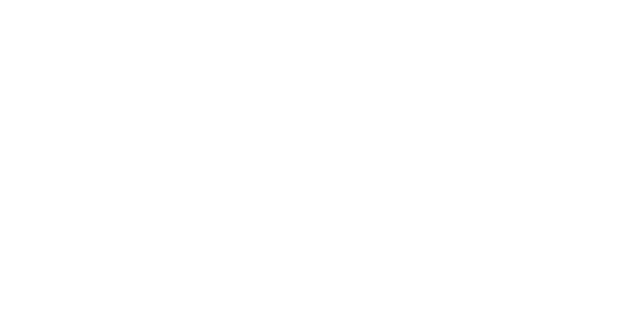
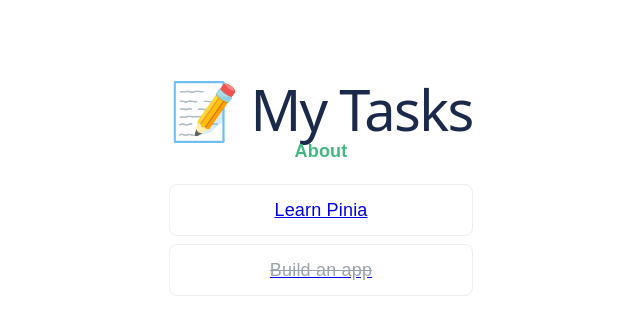
Before and after one commit to erennuevo/nuevo-liberenea-frontend, a Vue app: page /home in a window 1280 px wide. Before the commit this address had no page. Shown: the top 334 px of the page, without its empty margins (319-959 px from the left). Built offline with nearby package versions, Linux system fonts and the light colour scheme.

Commit message:
Task 3 with Pinia

```diff
--- a/package.json
+++ b/package.json
@@ -9,6 +9,7 @@
     "preview": "vite preview"
   },
   "dependencies": {
+    "pinia": "^3.0.4",
     "vue": "^3.5.34",
     "vue-router": "^5.1.0"
   },
--- a/src/main.ts
+++ b/src/main.ts
@@ -1,10 +1,13 @@
 import { createApp } from "vue";
+import { createPinia } from "pinia";
 import "./style.css";
 import App from "./App.vue";
-import router from "./routers/index.ts";
+import router from "./routers/index.js";
 
 const app = createApp(App);
+const pinia = createPinia();
 
 app.use(router);
+app.use(pinia);
 
 app.mount("#app");
--- /dev/null
+++ b/src/routers/index.js
@@ -0,0 +1,101 @@
+// =============================================================
+//  DAY 3 ASSIGNMENT — Vue Router: router/index.js
+//  Topic: Dynamic Routes, Navigation Guards, Programmatic Navigation
+//  Files: router/index.js  |  HomeView.vue  |  TaskDetailView.vue
+//  Time: 60 minutes
+// =============================================================
+//
+// OBJECTIVE
+// ---------
+// Add client-side routing to your task app. Students will create a
+// multi-page SPA with dynamic routes, query params, and a guard that
+// protects the detail page from invalid task IDs.
+//
+// WHAT TO BUILD
+// -------------
+//  1. /home         → HomeView.vue  (task list with router-link to each task)
+//  2. /task/:id     → TaskDetailView.vue  (detail page for one task)
+//  3. /about        → AboutView.vue  (static info page)
+//  4. /             → redirects to /home
+//
+// NAVIGATION GUARD
+// ----------------
+//  If the user navigates to /task/:id with a non-existent ID:
+//  → redirect to /home?error=notfound
+//  HomeView should display a warning banner when it sees ?error=notfound
+//
+// REQUIREMENTS (Acceptance Criteria)
+// ------------------------------------
+//  [x] Install vue-router@4: npm install vue-router@4
+//  [x] createRouter with createWebHistory
+//  [x] Dynamic route: /task/:id (params.id is a string — cast to Number)
+//  [x] router.beforeEach checks if the task exists
+//  [x] router-link used on HomeView for navigation (not <a> tags)
+//  [x] useRoute() used in TaskDetailView to read params.id
+//  [x] useRouter() used for the "Back" button (programmatic navigation)
+//  [x] App.vue contains <RouterView />
+//
+// EXTENSION
+// ---------
+//  - Add a /stats route that shows total/done/pending counts
+//  - Add router-link-active styling to the nav links
+//  - Add a page transition animation using Vue's <Transition> component
+//
+// HINTS (read only if stuck)
+// ---------------------------
+//  Hint 1: import { createRouter, createWebHistory } from 'vue-router'
+//  Hint 2: { path: '/task/:id', component: TaskDetailView, meta: { requiresTask: true } }
+//  Hint 3: router.beforeEach((to, from, next) => { ... next() ... })
+//  Hint 4: In TaskDetailView — const route = useRoute(); route.params.id
+//  Hint 5: Cast param to number — Number(route.params.id) or parseInt(route.params.id)
+//  Hint 6: For the error banner — useRoute().query.error === 'notfound'
+//  Hint 7: Always call next() at the end of beforeEach or navigation hangs!
+// =============================================================
+
+import { createRouter, createWebHistory } from "vue-router";
+
+// TODO 1: Import your view components
+import HomeView from "../views/HomeView.vue";
+import TaskDetailView from "../views/TaskDetailView.vue";
+import AboutView from "../views/AboutView.vue";
+
+// TODO 2: Import your Pinia task store so the guard can check if a task exists
+// import { useTaskStore } from '@/stores/taskStore'
+
+const routes = [
+  // TODO 3: Add a redirect from '/' to '/home'
+  { path: "/", redirect: "/home" },
+
+  // TODO 4: Add the /home route
+  { path: "/home", component: HomeView },
+
+  // TODO 5: Add the /task/:id dynamic route
+  // Add meta: { requiresTask: true } so the guard knows to protect it
+  {
+    path: "/task/:id",
+    component: TaskDetailView,
+    meta: { requiresTask: true },
+  },
+
+  // TODO 6: Add the /about route
+  { path: "/about", component: AboutView },
+];
+
+const router = createRouter({
+  // TODO 7: Use createWebHistory() for clean URLs
+  history: createWebHistory(),
+  routes,
+});
+
+// TODO 8: Add a beforeEach navigation guard
+// - Check if to.meta.requiresTask is true
+// - If so, get the task store and check if a task with to.params.id exists
+// - If NOT found: next({ path: '/home', query: { error: 'notfound' } })
+// - If found (or not a protected route): next()
+// router.beforeEach((to, from, next) => {
+//   if (to.meta.requiresTask == true) {
+//   }
+//   next(); // don't remove this — it must always be called
+// });
+
+export default router;
--- a/src/routers/index.ts
+++ b/src/routers/index.ts
@@ -1,28 +1,28 @@
-import { createRouter, createWebHistory } from "vue-router";
+// import { createRouter, createWebHistory } from "vue-router";
 
-import Task1 from "../views/Task1.vue";
-import TaskListView from "../views/TaskListView.vue";
-import Homepage from "../views/Homepage.vue";
+// import Task1 from "../views/TaskCounter.vue/index.js";
+// import TaskListView from "../views/TaskListView.vue";
+// import Homepage from "../views/Homepage.vue";
 
-const router = createRouter({
-  history: createWebHistory(),
-  routes: [
-    {
-      path: "/",
-      name: "home",
-      component: Homepage,
-    },
-    {
-      path: "/task-counter",
-      name: "task-counter",
-      component: Task1,
-    },
-    {
-      path: "/task-list",
-      name: "task-list",
-      component: TaskListView,
-    },
-  ],
-});
+// const router = createRouter({
+//   history: createWebHistory(),
+//   routes: [
+//     {
+//       path: "/",
+//       name: "home",
+//       component: Homepage,
+//     },
+//     {
+//       path: "/task-counter",
+//       name: "task-counter",
+//       component: Task1,
+//     },
+//     {
+//       path: "/task-list",
+//       name: "task-list",
+//       component: TaskListView,
+//     },
+//   ],
+// });
 
-export default router;
+// export default router;
--- /dev/null
+++ b/src/stores/taskStore.js
@@ -0,0 +1,12 @@
+import { defineStore } from "pinia";
+
+export const useTaskStore = defineStore("taskStore", {
+  state: () => ({
+    tasks: [
+      { id: 1, name: "Learn Pinia", done: false, dueDate: "June 19, 2026" },
+      { id: 2, name: "Build an app", done: true, dueDate: "June 19, 2026" },
+    ],
+  }),
+  getters: {},
+  actions: {},
+});
--- /dev/null
+++ b/src/views/AboutView.vue
@@ -0,0 +1,3 @@
+<template>
+  <h1>This is the About View</h1>
+</template>
--- /dev/null
+++ b/src/views/HomeView.vue
@@ -0,0 +1,98 @@
+<!--
+=============================================================
+  DAY 3 ASSIGNMENT — HomeView.vue
+  Shows the task list with router-link navigation to each task
+=============================================================
+-->
+<script setup>
+import { computed, ref } from "vue";
+import { useRoute } from "vue-router";
+import { useTaskStore } from "../stores/taskStore.js";
+
+const taskStore = useTaskStore();
+const route = useRoute();
+
+// TODO 1: Read route.query.error — if it equals 'notfound', show a warning banner
+const showErrorBanner = computed(() => {
+  if (route.query.error == "notfound") {
+    return true;
+  }
+});
+</script>
+
+<template>
+  <div class="home-view">
+    <h1>📝 My Tasks</h1>
+
+    <!-- TODO 2: Show a warning banner if showErrorBanner is true -->
+    <div class="error-banner" v-if="showErrorBanner">
+      ⚠️ Task not found. Redirected back to home.
+    </div>
+
+    <nav class="page-nav">
+      <!-- TODO 3: Add a RouterLink to /about -->
+      <RouterLink to="/about">About</RouterLink>
+    </nav>
+
+    <!-- TODO 4: Render each task as a RouterLink to /task/:id -->
+    <!-- Use <RouterLink :to="`/task/${task.id}`"> as the wrapper -->
+    <ul class="task-list">
+      <li v-for="task in taskStore.tasks" :key="task.id">
+        <!-- TODO 5: Wrap this in a RouterLink -->
+        <RouterLink :to="`/task/${task.id}`">
+          <span :class="{ done: task.done }">{{ task.name }}</span>
+        </RouterLink>
+      </li>
+    </ul>
+  </div>
+</template>
+
+<style scoped>
+.home-view {
+  max-width: 520px;
+  margin: 40px auto;
+  padding: 24px;
+  font-family: Arial, sans-serif;
+}
+h1 {
+  color: #1b2a4a;
+  margin-bottom: 16px;
+}
+.error-banner {
+  background: #fef3c7;
+  border: 1px solid #f59e0b;
+  border-radius: 6px;
+  padding: 10px 14px;
+  margin-bottom: 16px;
+  color: #92400e;
+  font-size: 14px;
+}
+.page-nav {
+  margin-bottom: 20px;
+}
+.page-nav a {
+  color: #42b883;
+  text-decoration: none;
+  font-weight: 600;
+}
+.task-list {
+  list-style: none;
+  padding: 0;
+  margin: 0;
+}
+.task-list li {
+  padding: 12px;
+  background: white;
+  border-radius: 8px;
+  margin-bottom: 8px;
+  border: 1px solid #eee;
+  cursor: pointer;
+}
+.task-list li:hover {
+  border-color: #42b883;
+}
+.done {
+  text-decoration: line-through;
+  color: #9ca3af;
+}
+</style>
--- /dev/null
+++ b/src/views/TaskDetailView.vue
@@ -0,0 +1,115 @@
+<!--
+=============================================================
+  DAY 3 ASSIGNMENT — TaskDetailView.vue
+  Displays full details for a single task
+=============================================================
+-->
+<script setup>
+import { computed, ref } from "vue";
+import { useRoute, useRouter } from "vue-router";
+import { useTaskStore } from "../stores/taskStore.js";
+
+// TODO 1: Get the current route and router instances
+const route = useRoute();
+const router = useRouter();
+
+const taskStore = useTaskStore();
+
+// const tasks = ref([
+//   {
+//     id: 1,
+//     name: "Study",
+//     done: false,
+//     dueDate: "June 17, 2026",
+//     priority: "Low",
+//   },
+//   {
+//     id: 2,
+//     name: "Study again",
+//     done: false,
+//     dueDate: "June 17, 2026",
+//     priority: "Medium",
+//   },
+//   {
+//     id: 3,
+//     name: "Study again and again",
+//     done: false,
+//     dueDate: "June 17, 2026",
+//     priority: "Medium",
+//   },
+//   {
+//     id: 4,
+//     name: "Study again and again and again",
+//     done: false,
+//     dueDate: "June 17, 2026",
+//     priority: "Medium",
+//   },
+// ]);
+
+// TODO 2: Find the task matching the route param
+// Remember: route.params.id is a STRING — cast to Number before comparing
+const task = computed(() =>
+  taskStore.tasks.find((t) => t.id === Number(route.params.id)),
+);
+
+// TODO 3: Write goBack() using router.push() to navigate to '/home'
+function goBack() {
+  router.push("/home");
+}
+</script>
+
+<template>
+  <div class="detail-view">
+    <!-- TODO 4: Show this only if task is found (v-if="task") -->
+    <div v-if="task">
+      <button class="back-btn" @click="goBack">← Back</button>
+
+      <!-- TODO 5: Display task.name, task.dueDate, and task.done status -->
+      <h1>{{ task.name }}</h1>
+      <p>
+        Status:
+        {{ task.done }}
+      </p>
+      <p>
+        Due:
+        {{ task.dueDate }}
+      </p>
+    </div>
+
+    <!-- This case is handled by the router guard, but good to have a fallback -->
+    <div v-if="false">
+      <p>Task not found.</p>
+      <button @click="goBack">Go Back</button>
+    </div>
+  </div>
+</template>
+
+<style scoped>
+.detail-view {
+  max-width: 520px;
+  margin: 40px auto;
+  padding: 24px;
+  font-family: Arial, sans-serif;
+}
+.back-btn {
+  background: none;
+  border: 1px solid #ddd;
+  border-radius: 6px;
+  padding: 6px 14px;
+  cursor: pointer;
+  margin-bottom: 20px;
+}
+.back-btn:hover {
+  background: #f3f4f6;
+}
+h1 {
+  color: #1b2a4a;
+  font-size: 24px;
+  margin-bottom: 12px;
+}
+p {
+  color: #4a5568;
+  font-size: 15px;
+  margin: 6px 0;
+}
+</style>
```
Also changed, not shown: src/views/TaskCounter.vue (renamed from src/views/Task1.vue), 1 other file (tests, documents, lock files or other folders).
